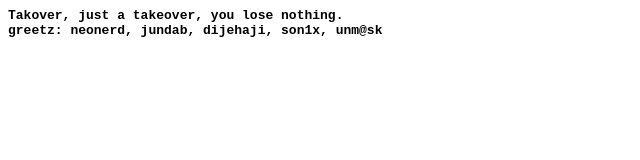
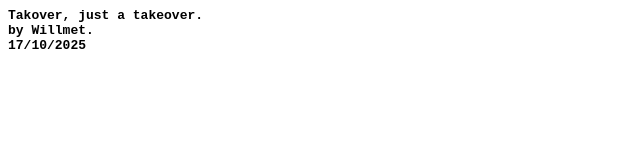
Before and after one commit to williamlaurent/subdomain-takeoverpage, a plain HTML site: page index.html in a window 1280 px wide. Shown: the whole page, without its empty margins (0-640 px from the left). Drawn offline with Linux system fonts and the light colour scheme.

Commit message:
Update index.html

```diff
--- a/index.html
+++ b/index.html
@@ -1,6 +1,7 @@
 <strong><b>
 <pre>
-Takover, just a takeover, you lose nothing.
-greetz: neonerd, jundab, dijehaji, son1x, unm@sk
+Takover, just a takeover.
+by Willmet.
+17/10/2025
 </pre>
 </b></strong>
```
